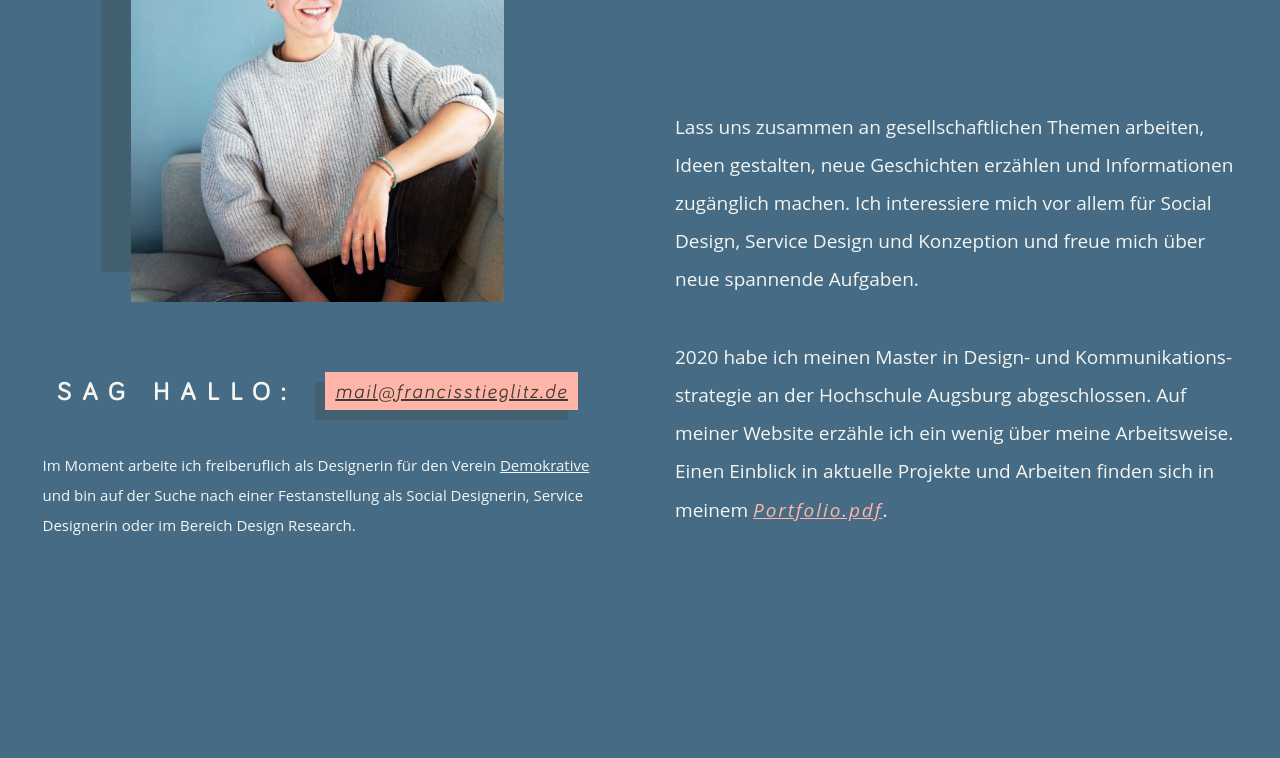
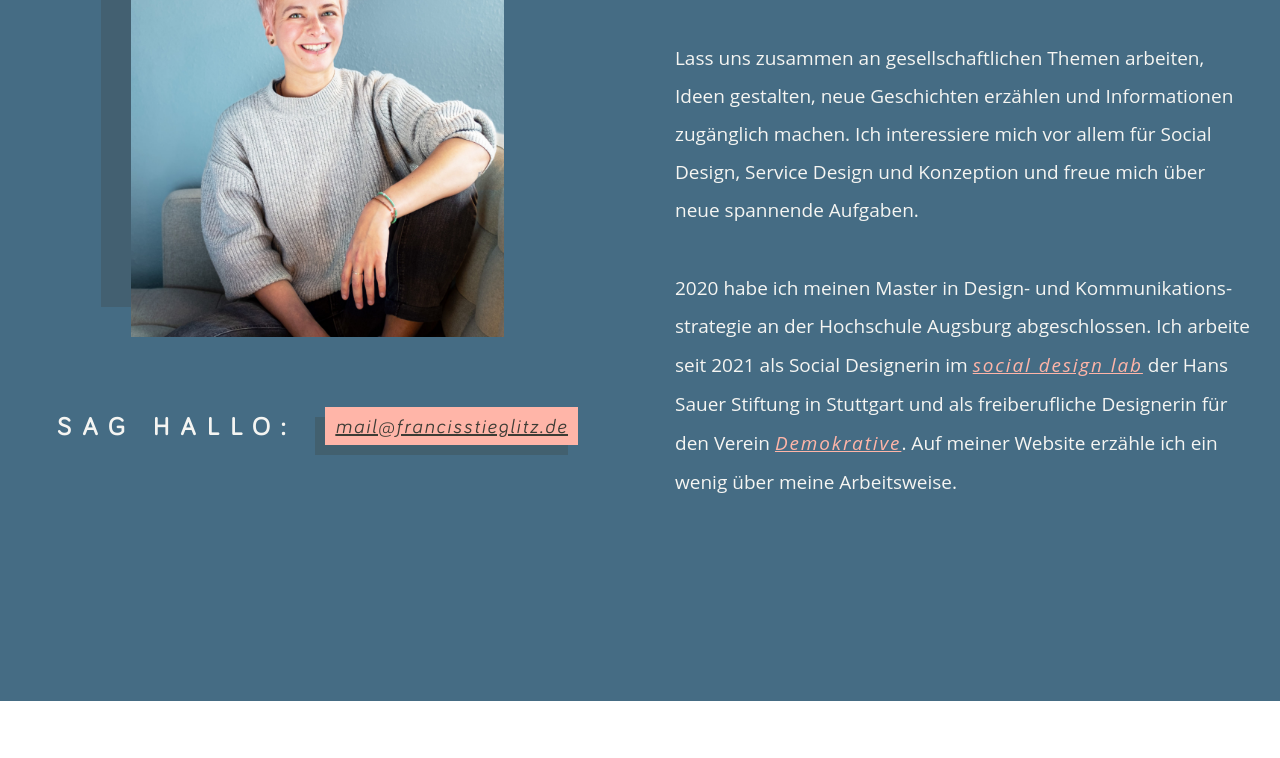
Before and after one commit to francisMiriam/portfolio2021, a website built with Parcel: page index.html in a window 1280 px wide. Shown: the part 589-1347 px from the top of the page. Built offline with nearby package versions, Linux system fonts and the light colour scheme.

Commit message:
feat: restore changes from life version that are missing in repo

```diff
--- a/index.html
+++ b/index.html
@@ -33,21 +33,10 @@
 
             <div class="layout-francis-description">
               <p class="paragraph">
-                Lass uns zusammen an gesellschaftlichen Themen arbeiten, Ideen
-                gestalten, neue Geschichten erzählen und Informationen
-                zugänglich machen. Ich interessiere mich vor allem für Social
-                Design, Service Design und Konzeption und freue mich über neue
-                spannende Aufgaben.
+                Lass uns zusammen an gesellschaftlichen Themen arbeiten, Ideen gestalten, neue Geschichten erzählen und Informationen zugänglich machen. Ich interessiere mich vor allem für Social Design, Service Design und Konzeption und freue mich über neue spannende Aufgaben.
               </p>
               <p class="paragraph">
-                2020 habe ich meinen Master in Design- und
-                Kommunikations&shy;strategie an der Hochschule Augsburg
-                abgeschlossen. Auf meiner Website erzähle ich ein wenig über
-                meine Arbeitsweise. Einen Einblick in aktuelle Projekte und
-                Arbeiten finden sich in meinem
-                <a class="link-primary-medium" target="_blank" href="./assets/files/FrancisStieglitzPortfolio2020.pdf"
-                  >Portfolio.pdf</a
-                >.
+                2020 habe ich meinen Master in Design- und Kommunikations&shy;strategie an der Hochschule Augsburg abgeschlossen. Ich arbeite seit 2021 als Social Designerin im <a class="link-primary-medium" target="_blank" href="https://socialdesign.de/">social design lab</a> der Hans Sauer Stiftung in Stuttgart und als freiberufliche Designerin für den Verein <a class="link-primary-medium" target="_blank" href="https://demokrative.ch/index.php/de-de/">Demokrative</a>. Auf meiner Website erzähle ich ein wenig über meine Arbeitsweise.
               </p>
             </div>
           </div>
@@ -71,7 +60,7 @@
               </div>
             </div>
 
-            <div class="layout-francis-subtitle">
+            <!-- <div class="layout-francis-subtitle">
               <p class="francis-portrait-subtitle-text">
                 Im Moment arbeite ich freiberuflich als Designerin für den
                 Verein
@@ -84,7 +73,7 @@
                 und bin auf der Suche nach einer Festanstellung als Social
                 Designerin, Service Designerin oder im Bereich Design Research.
               </p>
-            </div>
+            </div> -->
           </div>
         </div>
       </div>
@@ -127,17 +116,11 @@
 
               <div class="layout-description">
                 <p class="paragraph">
-                  Besonders gerne arbeite ich bei Projekten vor Ort, erforsche
-                  Situationen und spreche mit den Menschen, die selbst
-                  involviert sind. Für mich ist dies die erste Voraussetzung für
-                  nachhaltige und menschenzentrierte Konzepte und Gestaltung.
+                  Besonders gerne arbeite ich bei Projekten vor Ort, erforsche Situationen und spreche mit den Menschen, die selbst involviert sind. Für mich ist dies die erste Voraussetzung für nachhaltige und menschenzentrierte Konzepte und Gestaltung.
                 </p>
 
                 <p class="paragraph">
-                  Verschiedenste Tools wie Workshops, Personas, User Journey
-                  oder Prototypen helfen mir dabei, komplexe Zusammenhänge zu
-                  verstehen und sichtbar zu machen. Dies ist ein wichtiger Teil
-                  meiner Arbeit als Designerin.
+                  Verschiedenste Tools wie Workshops, Personas, User Journey oder Prototypen helfen mir dabei, komplexe Zusammenhänge zu verstehen und sichtbar zu machen. Dies ist ein wichtiger Teil meiner Arbeit als Designerin.
                 </p>
               </div>
             </div>
```
